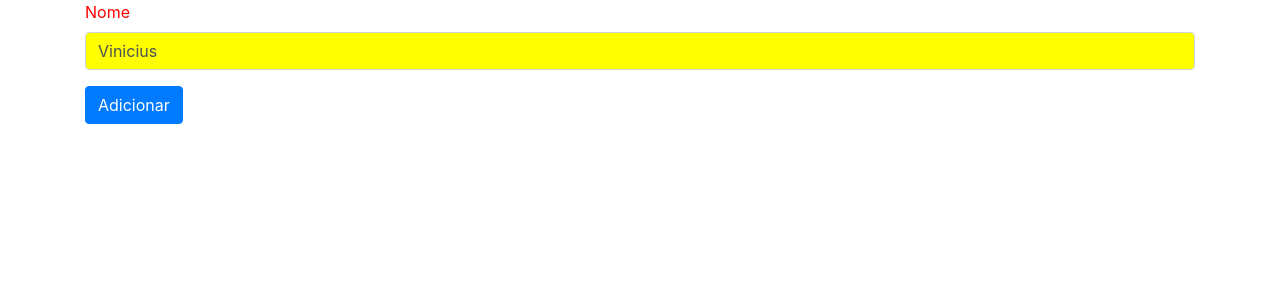
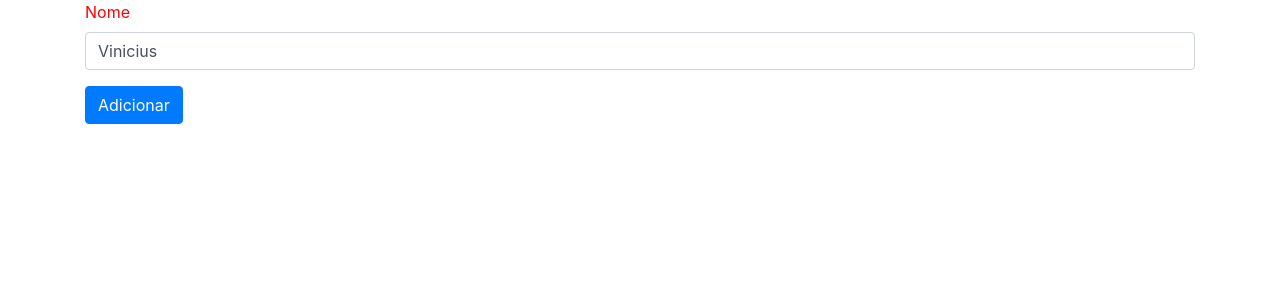
Before and after one commit to rochaskingdom/angular-fundamentos, an Angular app: page / in a window 1280 px wide. Shown: the top 300 px of the page. Built offline with nearby package versions, Linux system fonts and the light colour scheme.

Commit message:
Respondendo a eventos do hospedeiro com @HostListener

```diff
--- a/src/app/campo-colorido.directive.ts
+++ b/src/app/campo-colorido.directive.ts
@@ -1,4 +1,4 @@
-import {Directive, ElementRef, Renderer2} from '@angular/core';
+import {Directive, ElementRef, HostListener, Renderer2} from '@angular/core';
 
 @Directive({
   selector: '[appCampoColorido]'
@@ -9,8 +9,16 @@
     private elementRef: ElementRef,
     private renderer: Renderer2
   ) {
+  }
+
+  @HostListener('focus') onFocus() {
     this.renderer.setStyle(this.elementRef.nativeElement,
       'background-color', 'yellow')
   }
 
+  @HostListener('blur') offFocus() {
+    this.renderer.setStyle(this.elementRef.nativeElement,
+      'background-color', 'transparent')
+  }
+
 }
```
